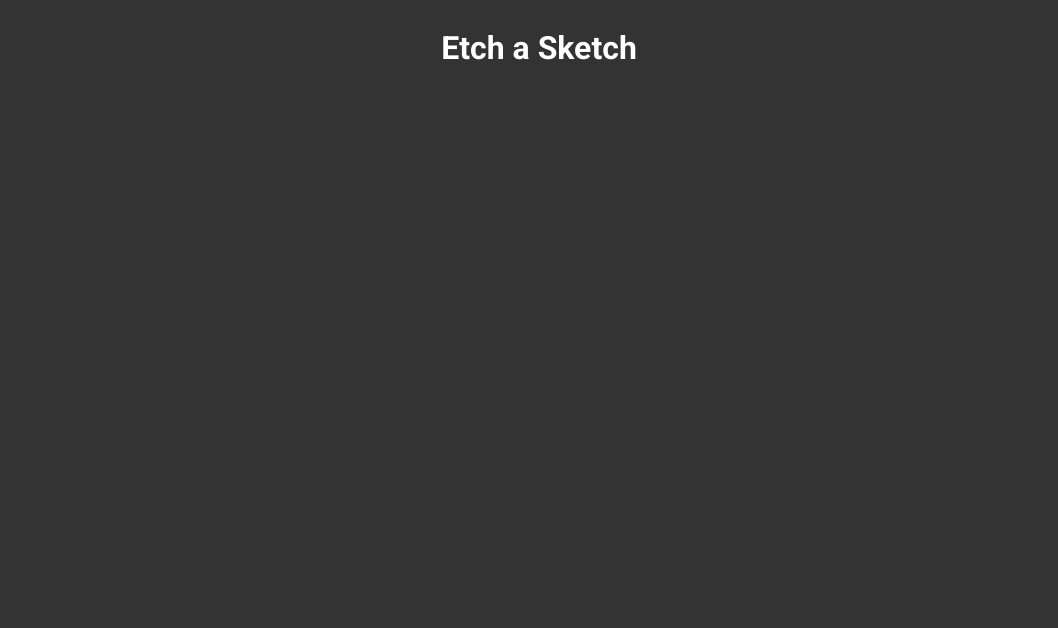
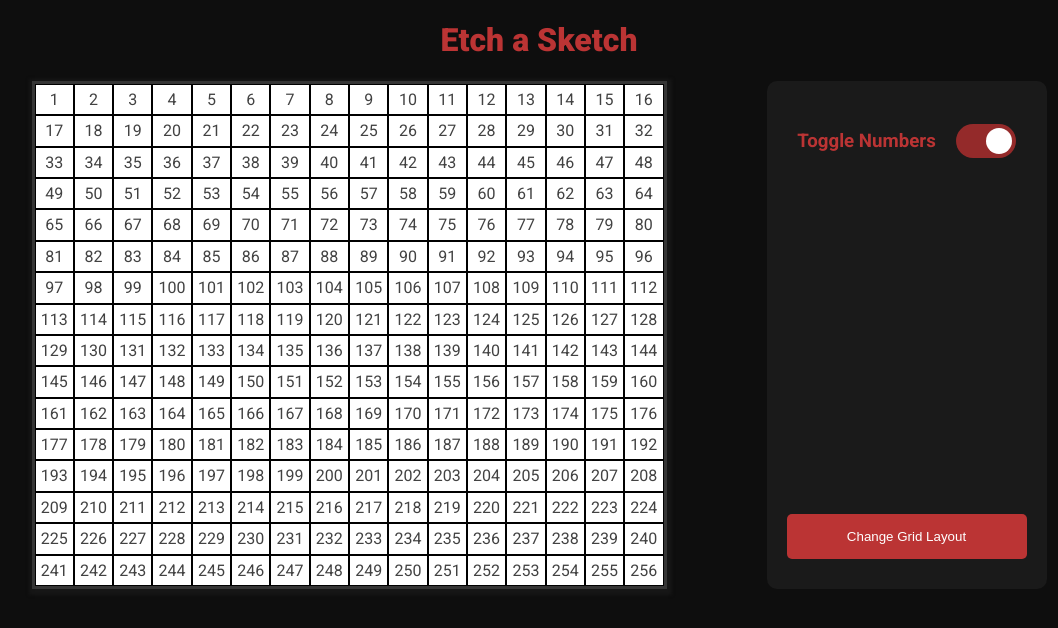
Before and after one commit to xPapashi/etch-a-sketch, a plain HTML site: page index.html in a window 1280 px wide. Shown: the whole page, without its empty margins (101-1159 px from the left). Drawn offline with Linux system fonts and the light colour scheme.

Commit message:
Add grid, text toggle and change layout. Implemented grid system. Grid can be changed via a button to a specific value. Text inside grid can be toggled.
**Errors**
Grid is overflowing.

```diff
--- a/app.js
+++ b/app.js
@@ -0,0 +1,70 @@
+let removeNumBool = false;
+
+function createGrid(rows, columns, removeNum) {
+  const container = document.querySelector(".container-grid");
+  const total = rows * columns;
+
+  for (let i = 0; i < total; i++) {
+    container.style.setProperty("--grid-rows", rows);
+    container.style.setProperty("--grid-columns", columns);
+
+    let grid = document.createElement("div");
+    grid.classList.add("grid", `grid-${i + 1}`);
+    if (!removeNum) {
+        grid.innerText = `${i + 1}`;
+    } else {
+        grid.style.padding = '10px';
+    }
+
+    container.appendChild(grid);
+  }
+}
+
+function removeGrid() {
+    const grids = document.querySelectorAll('.grid');
+
+    grids.forEach(grid => {
+        grid.remove();
+    });
+}
+
+function drawOnGrid() {
+  const grids = document.querySelectorAll(".grid");
+
+  grids.forEach((grid) => {
+    grid.addEventListener("mouseover", () => {
+    grid.classList.add('gridChange');
+    });
+  });
+}
+
+function toggleText() {
+    const checkbox = document.querySelector('#checkbox');
+
+    checkbox.addEventListener('change', () => {
+        if (checkbox.checked) {
+            return removeNumBool = false;
+        } else return removeNumBool = true;
+    });
+}
+
+function openPopup() {
+    const button = document.querySelector('.btnChange');
+
+    button.addEventListener('click', () => {
+        let answer = prompt("Enter number of square per side of the grid: e.g. 32");
+
+        if (answer === "" || answer === null) return alert("You need to enter something!");
+        else if (answer > 64) return alert("You cannot enter more than 64!");
+        else {
+            removeGrid();
+            createGrid(answer, answer, removeNumBool);
+            drawOnGrid();
+        }
+    });
+}
+
+createGrid(16, 16, toggleText());
+drawOnGrid();
+openPopup();
+toggleText();
--- a/index.html
+++ b/index.html
@@ -1,13 +1,28 @@
 <!DOCTYPE html>
 <html lang="en">
-<head>
-    <meta charset="UTF-8">
-    <meta http-equiv="X-UA-Compatible" content="IE=edge">
-    <meta name="viewport" content="width=device-width, initial-scale=1.0">
+  <head>
+    <meta charset="UTF-8" />
+    <meta http-equiv="X-UA-Compatible" content="IE=edge" />
+    <meta name="viewport" content="width=device-width, initial-scale=1.0" />
     <title>Project - Etch a sketch!</title>
-    <link rel="stylesheet" href="style.css">
-</head>
-<body>
+    <link rel="stylesheet" href="./style.css" />
+  </head>
+  <body>
     <h1>Etch a Sketch</h1>
-</body>
+    <div class="main">
+      <div class="container-grid"></div>
+      <div class="container-buttons">
+        <div class="container-switch">
+          <h3>Toggle Numbers</h3>
+          <label class="switch">
+            <input type="checkbox" id="checkbox" checked />
+            <span class="slider round"></span>
+          </label>
+        </div>
+        <div id="test"></div>
+        <button class="btnChange">Change Grid Layout</button>
+      </div>
+    </div>
+  </body>
+  <script src="./app.js"></script>
 </html>
--- a/style.css
+++ b/style.css
@@ -1,10 +1,149 @@
-@import url('https://fonts.googleapis.com/css2?family=Roboto:wght@100;300;400;500;700;900&display=swap');
+@import url("https://fonts.googleapis.com/css2?family=Roboto:wght@100;300;400;500;700;900&display=swap");
 
-html, body {
+html,
+body {
+  display: flex;
+  flex-direction: column;
+  align-items: center;
+  margin: 0;
+  padding: 0;
+  background-color: rgb(14, 14, 14);
+  color: #bb3434;
+  font-family: "Roboto", sans-serif;
+  max-height: 100vh;
+}
+
+h1 {
+  font-weight: 900;
+}
+
+.main {
+  display: flex;
+  gap: 100px;
+}
+
+:root {
+  --grid-rows: 1;
+  --grid-columns: 1;
+}
+
+.container-grid {
+  display: grid;
+  width: 629px;
+  height: 502px;
+  min-height: 0;
+  grid-template-rows: repeat(var(--grid-rows), 1fr);
+  grid-template-columns: repeat(var(--grid-columns), 1fr);
+  border: 3px solid rgb(53, 53, 53);
+  box-shadow: 1px 2px 3px 4px rgba(27, 27, 27, 0.603);
+}
+
+.grid {
+  text-align: center;
+  background-color: #fff;
+  color: #424242;
+  padding: 5px;
+  border: 1px solid #000;
+}
+
+/* Grid Effects */
+.gridChange {
+  background-color: #8d8d8d;
+  color: #fff;
+  transition: 0.2s;
+}
+
+.container-buttons {
+  width: 220px;
+  max-height: 480px;
+  padding: 30px 30px;
+  display: flex;
+  flex-direction: column;
+  align-items: center;
+  background-color: #1a1a1a;
+  border-radius: 10px;
+  gap: 10px;
+}
+
+.btnChange {
+  margin-top: 10px;
+  padding: 10px;
+  width: 240px;
+  height: 45px;
+  background-color: #bb3434;
+  color: #fff;
+  border: none;
+  border-radius: 5px;
+}
+
+.btnChange:hover {
+  background-color: #8d2b2b;
+  transition: 0.3s;
+  cursor: pointer;
+}
+
+.container-switch {
     display: flex;
-    justify-content: center;
     align-items: center;
-    background-color: #333;
-    color: #fff;
-    font-family: 'Roboto', sans-serif;
+    gap: 20px;
 }
+
+#test {
+    flex: 1;
+}
+
+.switch {
+  position: relative;
+  display: inline-block;
+  width: 60px;
+  height: 34px;
+}
+
+.switch input {
+  opacity: 0;
+  width: 0;
+  height: 0;
+}
+
+.slider {
+  position: absolute;
+  cursor: pointer;
+  top: 0;
+  left: 0;
+  right: 0;
+  bottom: 0;
+  background-color: #ccc;
+  -webkit-transition: 0.4s;
+  transition: 0.4s;
+}
+
+.slider:before {
+  position: absolute;
+  content: "";
+  height: 26px;
+  width: 26px;
+  left: 4px;
+  bottom: 4px;
+  background-color: white;
+  -webkit-transition: 0.4s;
+  transition: 0.4s;
+}
+
+input:checked + .slider {
+  background-color: #942a2a;
+}
+
+input:checked + .slider:before {
+  -webkit-transform: translateX(26px);
+  -ms-transform: translateX(26px);
+  transform: translateX(26px);
+}
+
+/* Rounded sliders */
+.slider.round {
+  border-radius: 34px;
+}
+
+.slider.round:before {
+  border-radius: 50%;
+}
```
Also changed, not shown: 1 other file.
